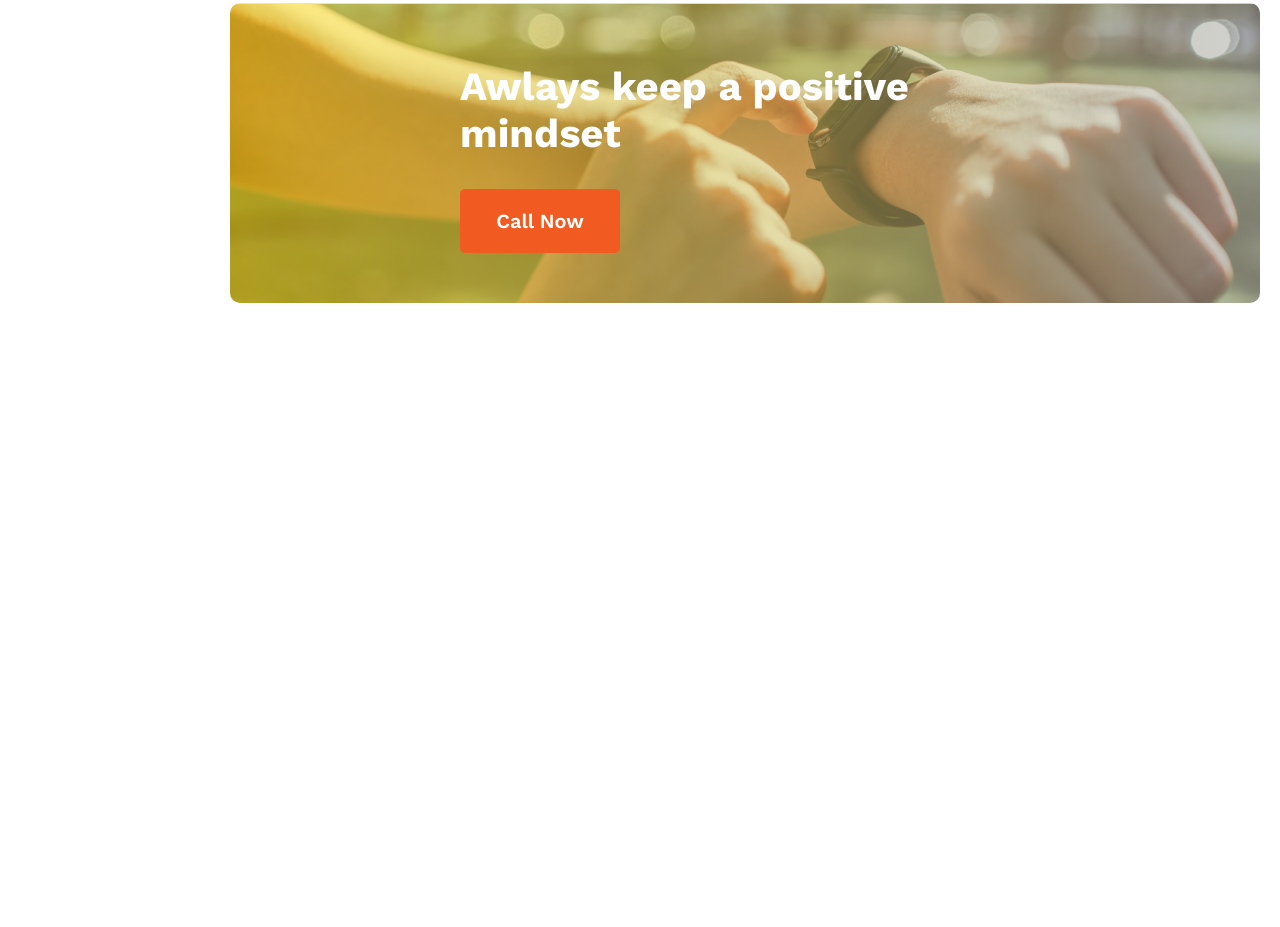
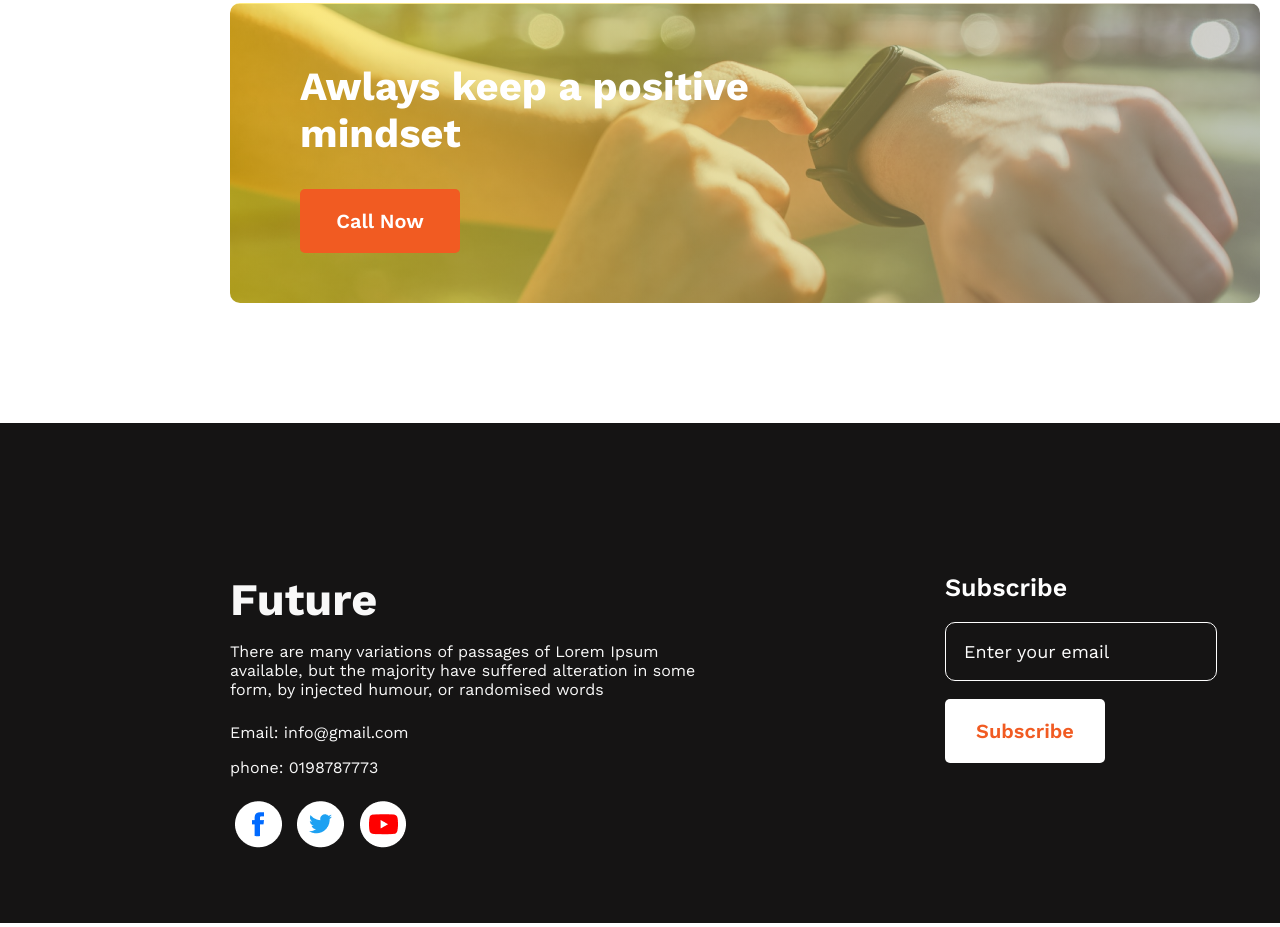
Before and after one commit to Pritamdutta7498/first-assignment, a plain HTML site: page index.html in a window 1280 px wide. Shown: the part 2291-3218 px from the top of the page. Before the commit the page ends 2714 px from the top, so only its background shows below. Drawn offline with nearby package versions, Linux system fonts and the light colour scheme.

Commit message:
all complete

```diff
--- a/index.html
+++ b/index.html
@@ -109,15 +109,44 @@
 
         <section class="linear-section">
             <div class="linear-image">
+                <div class="linear-details">
                 <h2 class="linear-para">Awlays keep a positive mindset</h2>
                 <button class="btn">Call Now</button>
+                </div>
+
             </div>
         </section>
 
     </main>
 
     <footer class="footer">
+        <div class="footer-section">
+            <div class="contact-me">
+                <h2 class="footer-title">Future</h2>
+                <p class="footer-para">There are many variations of passages of Lorem Ipsum available, but the majority have suffered alteration in some form, by injected humour, or randomised words</p>
+                <div class="footer-contact">
+                <p class="footer-email">Email: info@gmail.com</p>
+                <p class="footer-phone">phone: 0198787773</p>
+                <div class="footer-icon">
+                    <a href="https://web.facebook.com/">
+                        <img src="./images/icons/fb.png" alt="facebook">
+                    </a>
+                    <a href="https://twitter.com/">
+                        <img src="./images/icons/twitter.png" alt="twitter">
+                    </a>
+                    <a href="https://www.youtube.com/">
+                        <img src="./images/icons/youtube.png" alt="youtube">
+                    </a>
+                </div>
+                </div>
 
+            </div>
+            <div class="subscribe-me">
+                <h2 class="subscribe-title">Subscribe</h2>
+                <input type="email" name="email" id="email" placeholder="Enter your email">
+                <button class="subscribe-btn">Subscribe</button>
+            </div>
+        </div>
     </footer>
 </body>
 
--- a/style.css
+++ b/style.css
@@ -128,12 +128,92 @@
   color: white;
   border-radius: 10px;
 }
-.linear-para{
+.linear-details{
+width: 459px;
+height: 182px;
+margin-left: -160px;
+}
+.linear-para {
   padding-top: 60px;
   font-weight: 700;
   font-size: 40px;
   position: relative;
-  top:0;
+  top: 0;
   bottom: auto;
+}
+
+/* Footer section style */
+
+.footer {
+  width: 1530px;
+  height: 500px;
+  background-color: #151414;
+}
+.footer-section {
+  display: flex;
+}
+.contact-me {
+  width: 485px;
+  height: 180px;
+  color: #f8f8f8;
+  margin: 150px 230px;
+}
+.footer-title {
+  font-weight: 700;
+  font-size: 45px;
+}
+.footer-para,
+.footer-email,
+.footer-phone {
+  margin-top: 16px;
+  font-size: 16px;
+  font-weight: 400px;
+}
+.footer-contact {
+  margin-top: 24px;
+}
+.footer-icon {
+  margin-top: 24px;
+}
+.footer-icon a {
+  text-decoration: none;
+  padding: 5px;
+}
+.subscribe-me {
+  margin: 150px 0;
+  width: 100%;
+  width: 325px;
+  height: 204px;
+  color: #ffffff;
 
 }
+.subscribe-title {
+  font-weight: 600;
+  font-size: 25px;
+}
+input{
+  margin-top: 20px;
+  padding: 18px;
+  color: #f8f8f8;
+  background-color: #151414;
+  border: 1px solid #ffffff;
+  font-size: 18px;
+  font-weight: 400;
+  border-radius: 10px;
+}
+::placeholder {
+  color: rgb(253, 253, 253);
+  opacity: 1;
+}
+.subscribe-btn {
+  margin-top: 18px;
+  width: 160px;
+  height: 64px;
+  font-size: 20px;
+  font-weight: 600;
+  cursor: pointer;
+  border: none;
+  border-radius: 5px;
+  color: #f15b22;
+  background-color: #ffffff;
+}
```
